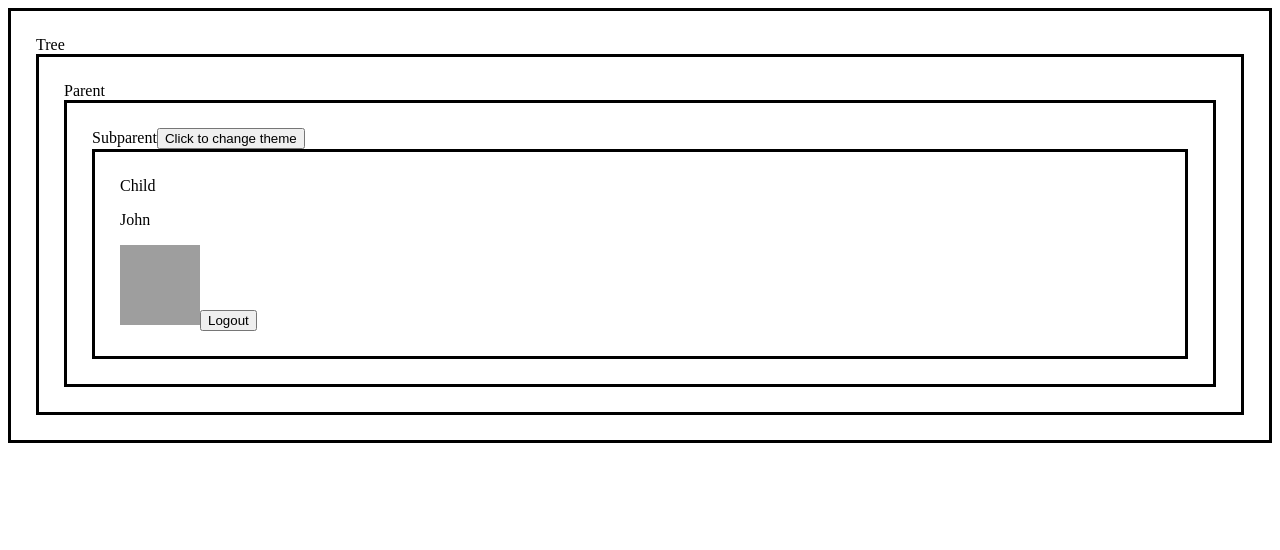
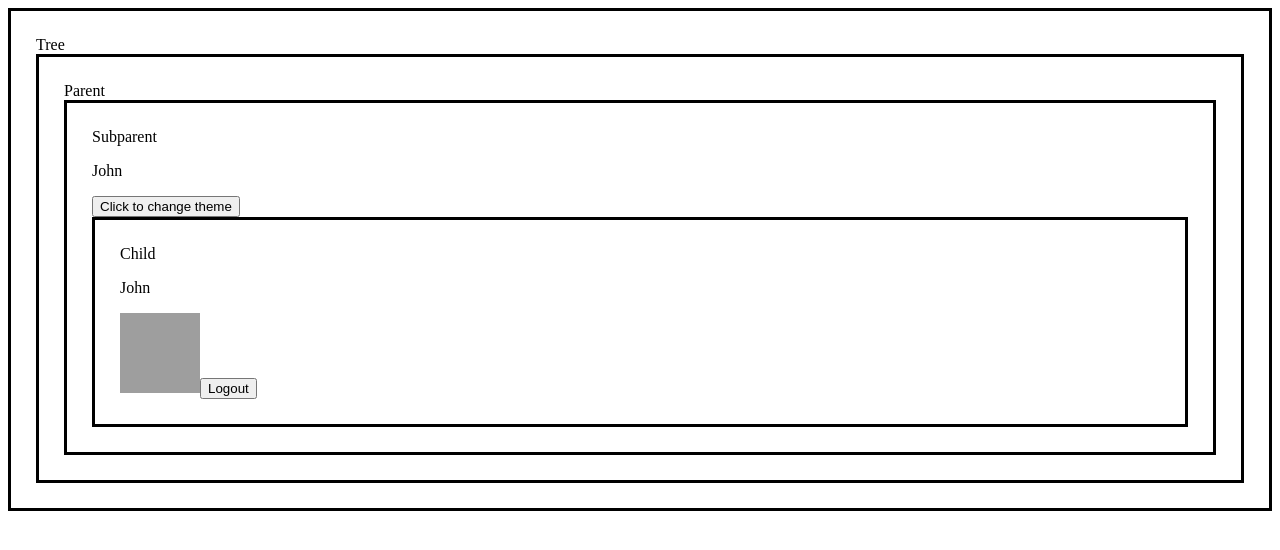
Before and after one commit to freshcodeAlice/fm-cra-first-project, a React (Create React App) app: page / in a window 1280 px wide. Shown: the top 550 px of the page. Built offline with nearby package versions, Linux system fonts and the light colour scheme; grey boxes are pictures that could not be loaded.

Commit message:
HOC props

```diff
--- /dev/null
+++ b/src/HOC/index.js
@@ -0,0 +1,22 @@
+import React from "react";
+import { ThemeContext } from "../contexts/themeContext";
+
+export const widthTheme = (WrappedComponent) => (props) => {
+    return (
+        <ThemeContext.Consumer>
+            {([theme, setTheme])=>{
+                return <WrappedComponent
+                            theme={theme}
+                            setTheme={setTheme}
+                            {...props}
+                            />
+            }}
+        </ThemeContext.Consumer>
+    )
+}
+
+
+/*
+React.createElement(Component, {theme, setTheme, ...props}, ...children)
+
+*/
--- a/src/components/App.js
+++ b/src/components/App.js
@@ -1,5 +1,5 @@
 import React from "react";
-import Tree from './Tree';
+import TreeWithTheme from './Tree';
 import {UserContext} from '../contexts/userContext';
 import {ThemeContext} from '../contexts/themeContext';
 import CONSTANTS from "../constants";
@@ -37,7 +37,7 @@ class App extends React.Component {
         return (
             <ThemeContext.Provider value={[theme, this.setTheme]}>
                 <UserContext.Provider value={[user,this.logOut]}>
-                    <Tree/>
+                    <TreeWithTheme/>
                 </UserContext.Provider>
             </ThemeContext.Provider>
         )
--- a/src/components/Tree/Parent/Subparent/index.js
+++ b/src/components/Tree/Parent/Subparent/index.js
@@ -1,25 +1,37 @@
 import React from 'react';
 import Child from './Child';
 import { ThemeContext } from '../../../../contexts/themeContext';
+import { UserContext } from '../../../../contexts/userContext';
 import CONSTANTS from '../../../../constants';
+import { widthTheme } from '../../../../HOC';
 const {THEMES} = CONSTANTS;
 
 const Subparent = (props) => {
     console.log('Subparent')
+    const nextTheme = props.theme === THEMES.LIGHT ? THEMES.DARK : THEMES.LIGHT;
     return (
-        <ThemeContext.Consumer>
-            {([theme,setTheme])=>{
-                const nextTheme = theme === THEMES.LIGHT ? THEMES.DARK : THEMES.LIGHT;
-                return (
                 <div style={{border: 'inherit', padding: '25px'}}>
                     Subparent
-                    <button onClick={()=>{setTheme(nextTheme)}}>Click to change theme</button>
-                <Child />
+                    <p>{props.user.firstName}</p>
+                    <button onClick={()=>{props.setTheme(nextTheme)}}>Click to change theme</button>
+                    <Child />
                 </div>
-                )
-            }}
-        </ThemeContext.Consumer>
-    );
+    )
 }
 
-export default Subparent;
+
+const SubparentWithTheme = (props) => {
+
+    return (
+        <UserContext.Consumer>
+        {([user, logOut])=>{
+            const SubparentThemed =  widthTheme(Subparent);
+            return (
+                <SubparentThemed user={user} logOut={logOut}/>
+            )
+        }}
+        </UserContext.Consumer>
+    )
+}
+
+export default SubparentWithTheme;
--- a/src/components/Tree/Parent/index.js
+++ b/src/components/Tree/Parent/index.js
@@ -1,12 +1,12 @@
 import React from 'react';
-import Subparent from './Subparent';
+import SubparentWithTheme from './Subparent';
 
 const Parent = (props) => {
     console.log('Parent');
     return (
         <div style={{border: 'inherit', padding: '25px'}}>
             Parent
-            <Subparent/>
+            <SubparentWithTheme/>
         </div>
     );
 }
--- a/src/components/Tree/index.js
+++ b/src/components/Tree/index.js
@@ -3,32 +3,28 @@ import Parent from './Parent';
 import { ThemeContext } from '../../contexts/themeContext';
 import style from './Tree.module.css';
 import cx from 'classnames';
+import { widthTheme } from '../../HOC';
 import CONSTANTS from '../../constants';
 const {THEMES} = CONSTANTS;
 
 const Tree = (props) => {
 
     console.log('tree');
-    return (
-        <ThemeContext.Consumer>
-            {([theme, setTheme])=>{
-
         const clNames = cx(style.container, {
-                    [style.lightTheme]: theme === THEMES.LIGHT,
-                    [style.darkTheme]: theme === THEMES.DARK
+            [style.lightTheme]: props.theme === THEMES.LIGHT,
+            [style.darkTheme]: props.theme === THEMES.DARK
         })
-
         return (
             <div className={clNames}>
              Tree
                  <Parent />
              </div>
-                )
-            }}
-        </ThemeContext.Consumer>
+        );
+}
+//HOC - High Order Component
 
 
-    );
-}
 
-export default Tree;
+const TreeWithTheme = widthTheme(Tree);
+
+export default TreeWithTheme;
```
Lines whose indentation alone changed are shown as unchanged.
